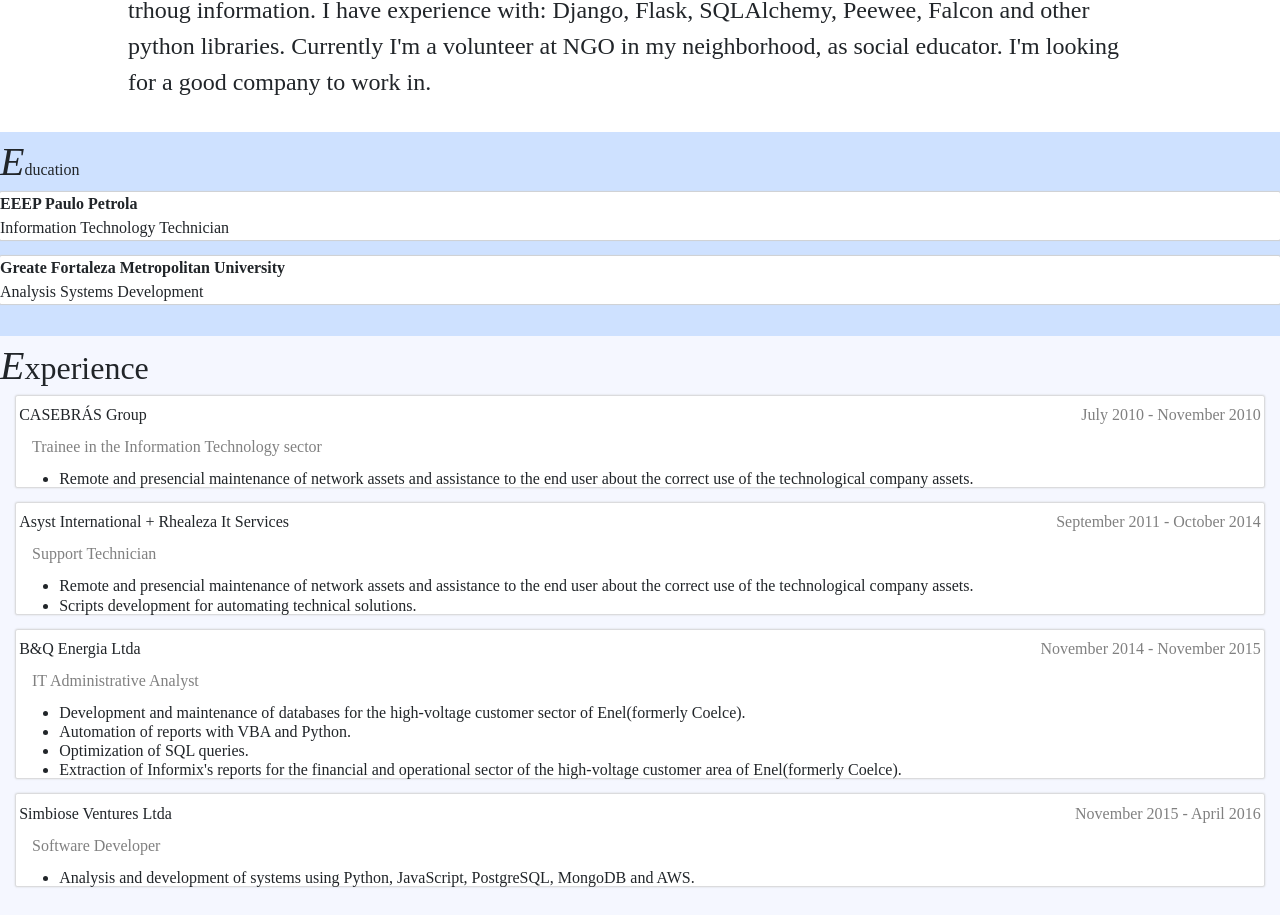
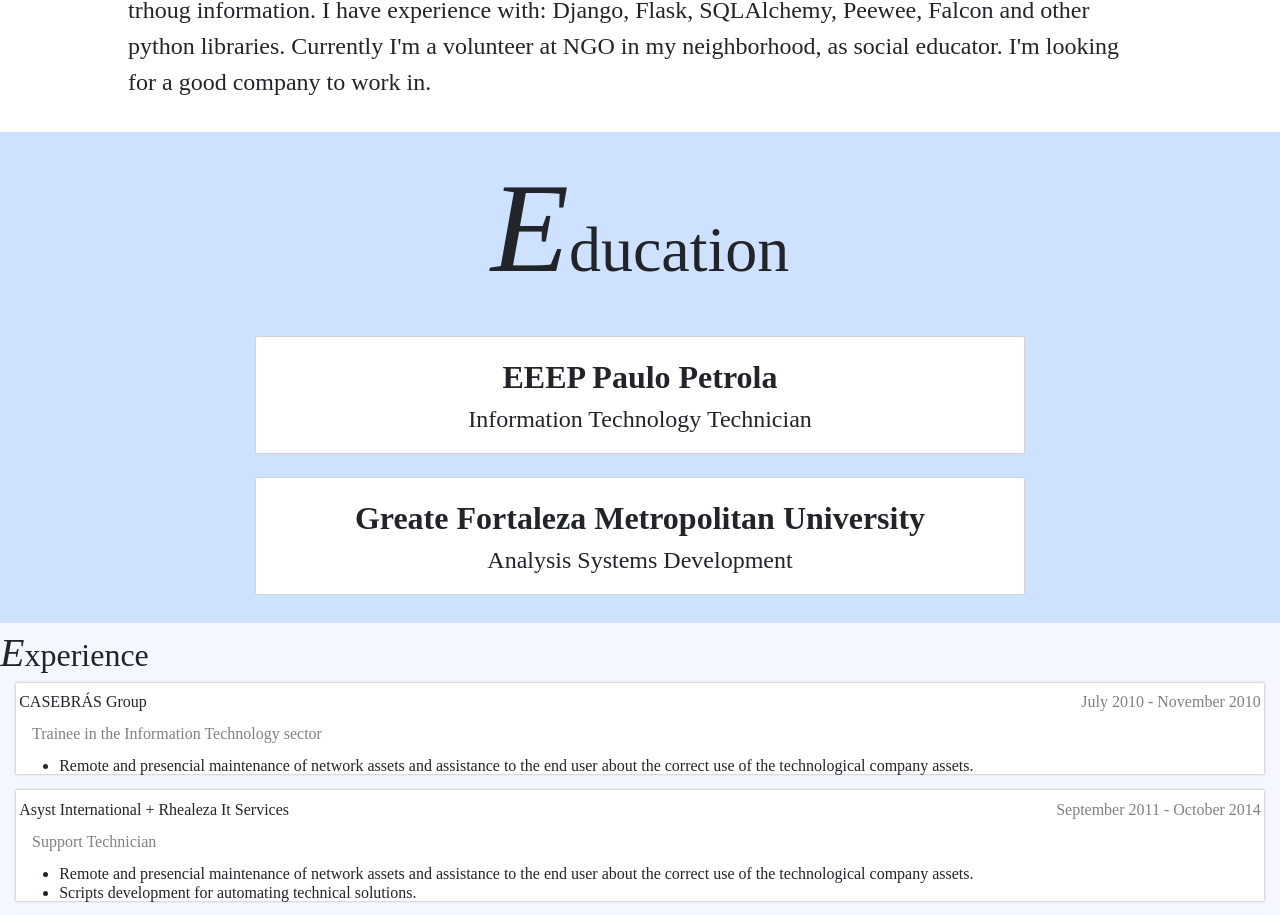
Before and after one commit to isds/myresume, a React app in the folder myresume/: page / in a window 1280 px wide. Shown: the part 1036-1951 px from the top of the page. Built offline with nearby package versions, Linux system fonts and the light colour scheme.

Commit message:
Fixed Education section alignment and text size.

```diff
--- a/myresume/src/components/Education/Education.css
+++ b/myresume/src/components/Education/Education.css
@@ -1,28 +1,45 @@
 .education-container {
+  display: flex;
+  flex-direction: column;
+  align-items: center;
+
   background-color: #cee1ff;
   padding-bottom: 1em;
 }
 
+.education-title {
+  display: flex;
+  justify-content: center;
+}
+
+.education-title span{
+  font-size: 4rem;
+}
+
+.education-title span::first-letter {
+  font-size: 8rem;
+  font-style: italic;
+}
+
 .education-card {
-  padding-top: 0.rem;
+  display: flex;
+  flex-direction: column;
+  justify-content: center;
+  align-items: center;
+  width: 60%;
+
   background-color: #fff;
-
+  padding-top: 1rem;
   border-radius: 0.1rem;
   border-width: 1px;
   box-shadow: 0px 0px 1px 1px #d1d1d1;
+  margin: 1%;
 }
 
-.education-card-divisor {
-  margin: 1em;
+.education-card strong {
+  font-size: 2rem;
 }
 
-.education-title {
-  font-size: 2rm;
-  display: inline-block;
-  vertical-align: bottom;
+.education-card p {
+  font-size: 1.5rem;
 }
-
-.education-title::first-letter {
-  font-size: 2.5rem;
-  font-style: italic;
-}
--- a/myresume/src/components/Education/Education.js
+++ b/myresume/src/components/Education/Education.js
@@ -7,30 +7,22 @@
   render() {
     return (
       <div id="education" className="education-container">
-        <div>
-          <span className="education-title">
+        <div className="education-title">
+          <span>
             Education
           </span>
+        </div>
 
-          <div className="job-card-divisor"></div>
-
-          <div>
         <div className="education-card">
           <strong>EEEP Paulo Petrola</strong>
           <p>Information Technology Technician</p>
         </div>
-          </div>
 
-          <div className="education-card-divisor"></div>
-
-          <div>
         <div className="education-card">
           <strong>Greate Fortaleza Metropolitan University</strong>
           <p>Analysis Systems Development</p>
         </div>
-          </div>
 
-        </div>
       </div>
     );
   }
```
Lines whose indentation alone changed are shown as unchanged.
